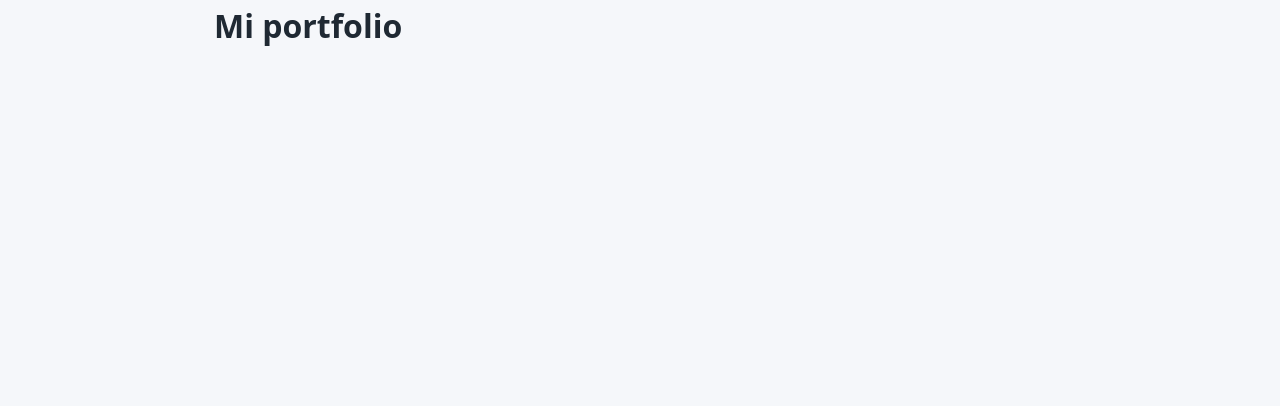
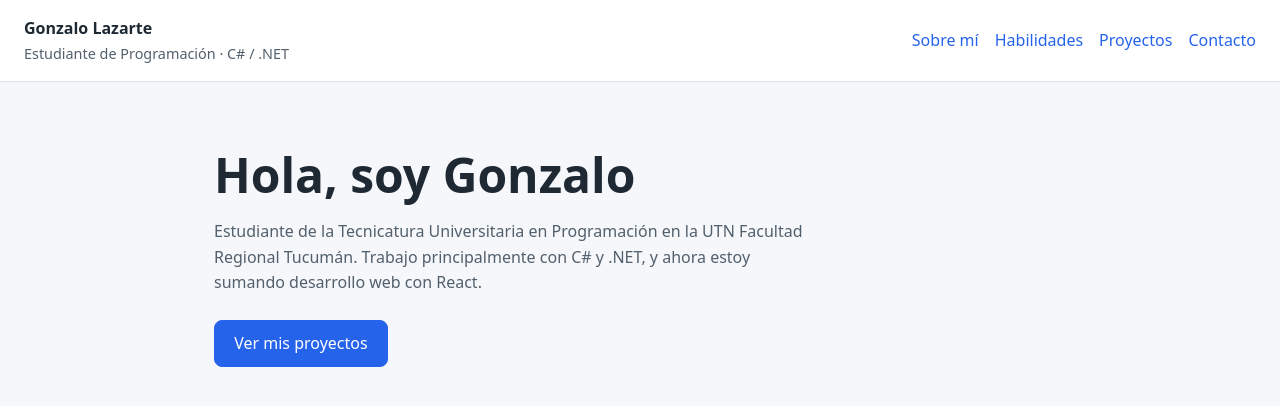
Before and after one commit to Tutu-04/tp1-react-portfolio-lazarte-gonzalo, a React (Vite) app: page / in a window 1280 px wide. Shown: the top 406 px of the page. Built offline with nearby package versions, Linux system fonts and the light colour scheme.

Commit message:
Agregué Header y Hero con props

```diff
--- a/src/App.jsx
+++ b/src/App.jsx
@@ -1,8 +1,14 @@
+import Header from "./components/Header.jsx";
+import Hero from "./components/Hero.jsx";
+
 function App() {
   return (
-    <main>
-      <h1>Mi portfolio</h1>
-    </main>
+    <>
+      <Header nombre="Gonzalo Lazarte" profesion="Estudiante de Programación · C# / .NET" />
+      <main>
+        <Hero nombre="Gonzalo" />
+      </main>
+    </>
   );
 }
 
--- /dev/null
+++ b/src/components/Header.jsx
@@ -0,0 +1,19 @@
+function Header({ nombre, profesion }) {
+  return (
+    <header className="header">
+      <div className="header-marca">
+        <strong>{nombre}</strong>
+        <span>{profesion}</span>
+      </div>
+
+      <nav className="header-nav">
+        <a href="#sobre-mi">Sobre mí</a>
+        <a href="#habilidades">Habilidades</a>
+        <a href="#proyectos">Proyectos</a>
+        <a href="#contacto">Contacto</a>
+      </nav>
+    </header>
+  );
+}
+
+export default Header;
--- /dev/null
+++ b/src/components/Hero.jsx
@@ -0,0 +1,17 @@
+function Hero({ nombre }) {
+    return (
+        <section className="hero">
+            <h1>Hola, soy {nombre}</h1>
+            <p>
+                Estudiante de la Tecnicatura Universitaria en Programación en la UTN
+                Facultad Regional Tucumán. Trabajo principalmente con C# y .NET, y
+                ahora estoy sumando desarrollo web con React.
+            </p>
+            <a className="boton" href="#proyectos">
+                Ver mis proyectos
+            </a>
+        </section>
+    );
+}
+
+export default Hero;
```
